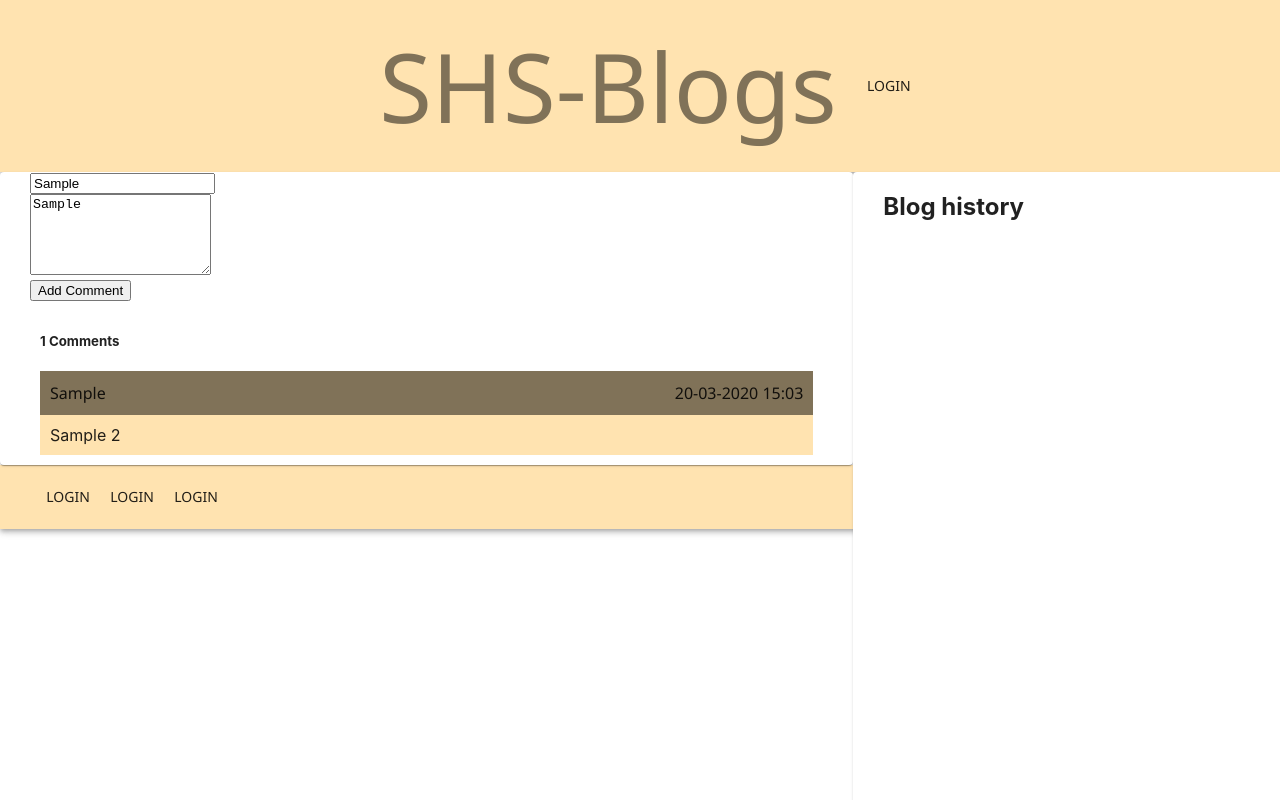
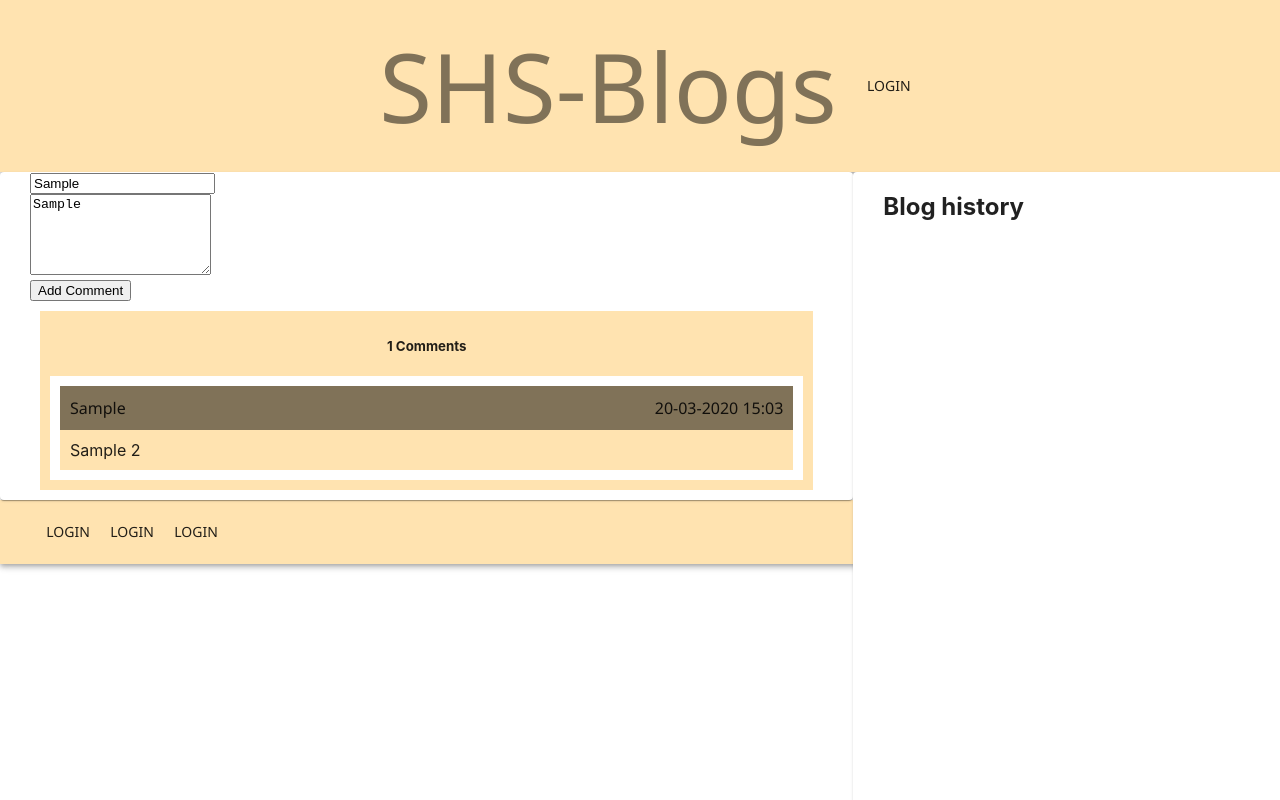
Before and after one commit to HannaTuominen/SHS-Blog, a React (Create React App) app in the folder frontend/: page /read in a window 1280 px wide. Both pictures are taken after typing "Sample", "Sample" into the empty fields and a click on the button "Add Comment". Built offline with nearby package versions, Linux system fonts and the light colour scheme; no server answers.

Commit message:
update commentlists overall outlook.

```diff
--- a/frontend/src/Components/Blogposts/Comments/Comment.js
+++ b/frontend/src/Components/Blogposts/Comments/Comment.js
@@ -16,12 +16,14 @@ const useStyles = theme => ({
 function Comment(props) {
   const { name, message, time, parentPost } = props.comment
   return <Fragment>
-    <Box bgcolor="primary.main">
+    <Box bgcolor="white" padding="10px 10px 10px 10px">
       <Box bgcolor="secondary.main" display="flex">
         <Box flexGrow={1} padding="10px 10px 10px 10px"><Typography className="left">{name}</Typography></Box>
         <Box padding="10px 10px 10px 10px"><Typography className="right"> {moment(time).format('DD-MM-YYYY HH:MM')}</Typography></Box>
       </Box>
-      <Box padding="10px 10px 10px 10px">{message}    {parentPost}</Box>
+      <Box padding="10px 10px 10px 10px" bgcolor="primary.main">
+        {message}    {parentPost}
+      </Box>
     </Box>
   </Fragment>
 }
--- a/frontend/src/Components/Blogposts/Comments/CommentList.js
+++ b/frontend/src/Components/Blogposts/Comments/CommentList.js
@@ -20,7 +20,8 @@ class CommentList extends Component {
     const { classes } = this.props;
     return <Fragment>
       <Box padding="10px 10px 10px 10px">
-        <h5>
+      <Box bgcolor="primary.main" padding="5px 10px 10px 10px">
+        <h5 align="center">
           <span >{this.props.comments.length}</span>{" "} Comment{this.props.comments.length > 0 ? "s" : ""}
         </h5>
 
@@ -35,6 +36,7 @@ class CommentList extends Component {
           <Comment key={index} comment={comment} />
         ))}
       </Box>
+      </Box>
     </Fragment>
   }
 
```
